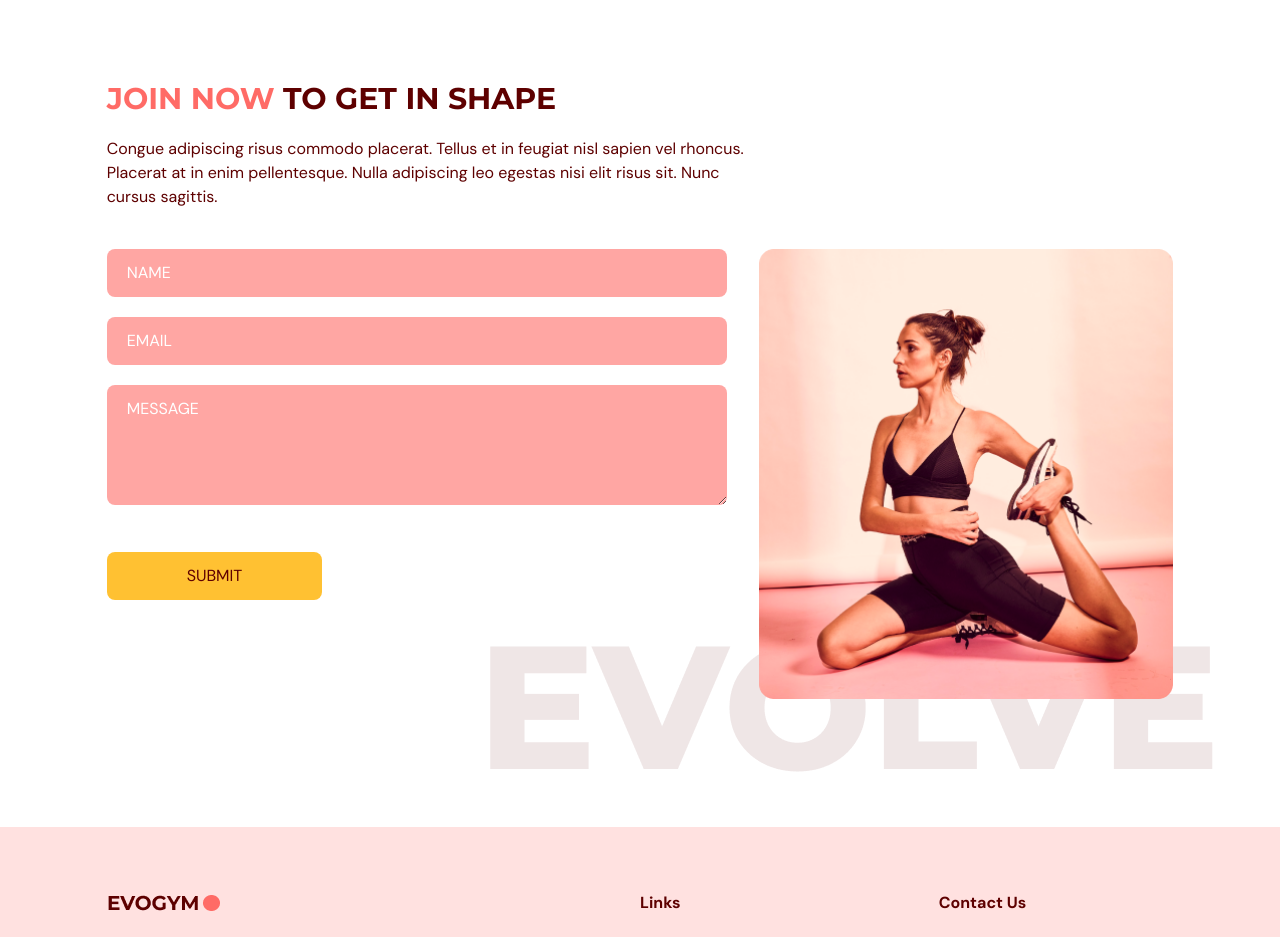
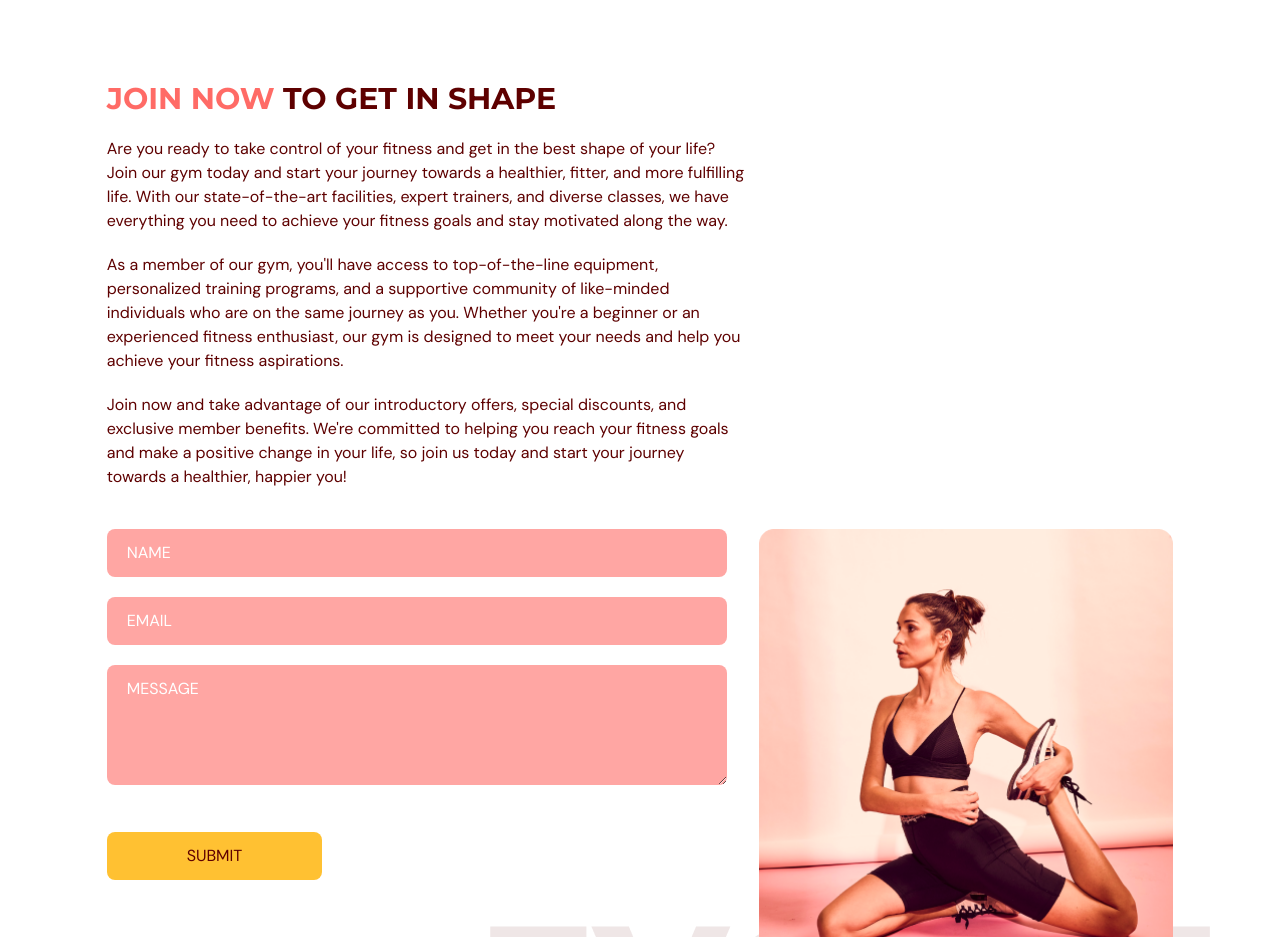
Before and after one commit to Dawitlior/EVOGYM, a React (Vite) app: page / in a window 1280 px wide. Shown: the part 3220-4157 px from the top of the page. Built offline with nearby package versions, Linux system fonts and the light colour scheme.

Commit message:
get in touch section

```diff
--- a/src/scenes/contactUs/index.tsx
+++ b/src/scenes/contactUs/index.tsx
@@ -46,9 +46,27 @@ const ContactUs = ({ setSelectedPage }: Props) => {
             <span className="text-primary-500">JOIN NOW</span> TO GET IN SHAPE
           </HText>
           <p className="my-5">
-            Congue adipiscing risus commodo placerat. Tellus et in feugiat nisl
-            sapien vel rhoncus. Placerat at in enim pellentesque. Nulla
-            adipiscing leo egestas nisi elit risus sit. Nunc cursus sagittis.
+            Are you ready to take control of your fitness and get in the best
+            shape of your life? Join our gym today and start your journey
+            towards a healthier, fitter, and more fulfilling life. With our
+            state-of-the-art facilities, expert trainers, and diverse classes,
+            we have everything you need to achieve your fitness goals and stay
+            motivated along the way.
+          </p>
+          <p className="my-5">
+            As a member of our gym, you'll have access to top-of-the-line
+            equipment, personalized training programs, and a supportive
+            community of like-minded individuals who are on the same journey as
+            you. Whether you're a beginner or an experienced fitness enthusiast,
+            our gym is designed to meet your needs and help you achieve your
+            fitness aspirations.
+          </p>
+          <p className="my-5">
+            Join now and take advantage of our introductory offers, special
+            discounts, and exclusive member benefits. We're committed to helping
+            you reach your fitness goals and make a positive change in your
+            life, so join us today and start your journey towards a healthier,
+            happier you!
           </p>
         </motion.div>
 
```
